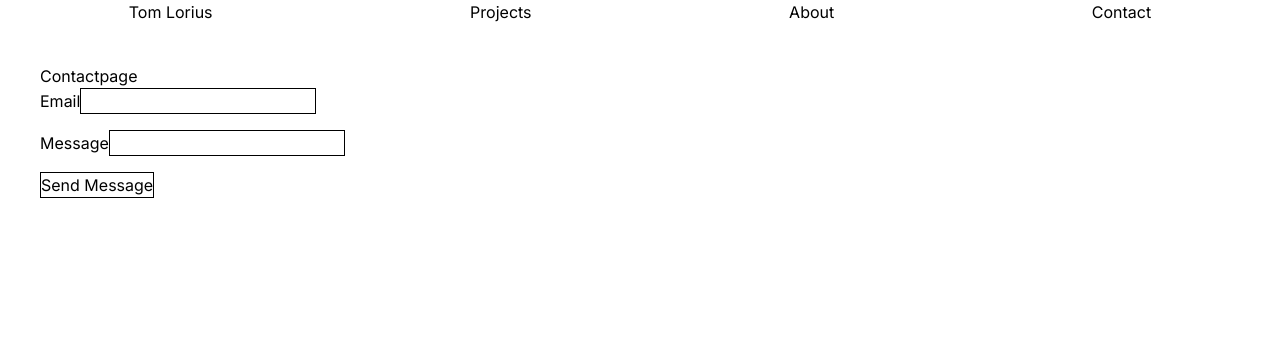
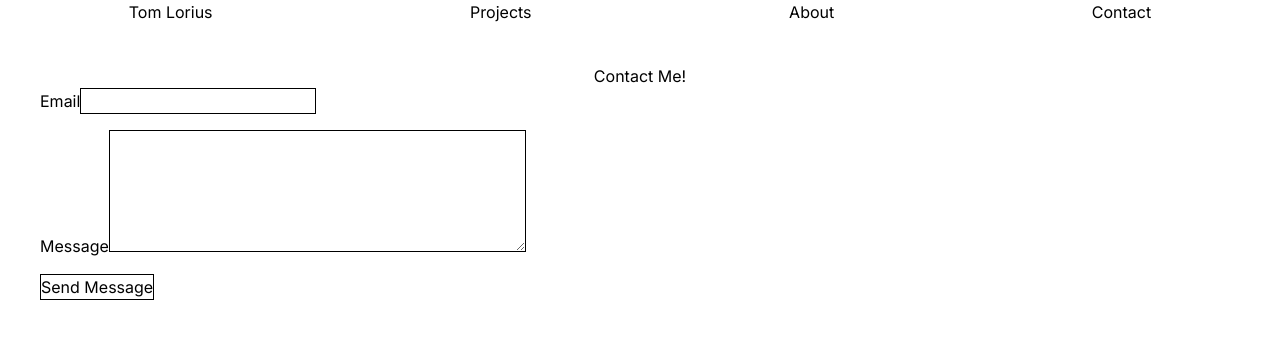
Before and after one commit to tlorius/portfolio, a Next.js app: page /contact in a window 1280 px wide. Shown: the top 338 px of the page. Built offline with nearby package versions, Linux system fonts and the light colour scheme.

Commit message:
feat: replaced input with textarea

```diff
--- a/src/app/contact/page.tsx
+++ b/src/app/contact/page.tsx
@@ -12,7 +12,7 @@ export default function Contact() {
   };
   return (
     <>
-      <h1>Contactpage</h1>
+      <h1 className="text-center">Contact Me!</h1>
       <form
         className="grid grid-cols-1 gap-4"
         onSubmit={(event) => handleSubmit(event)}
@@ -28,12 +28,13 @@ export default function Contact() {
         </label>
         <label>
           Message
-          <input
-            type="text"
+          <textarea
+            cols={40}
+            rows={5}
             value={message}
             onChange={(event) => setMessage(event.target.value)}
             className="border border-solid border-black"
-          />
+          ></textarea>
         </label>
         <input
           type="submit"
```
